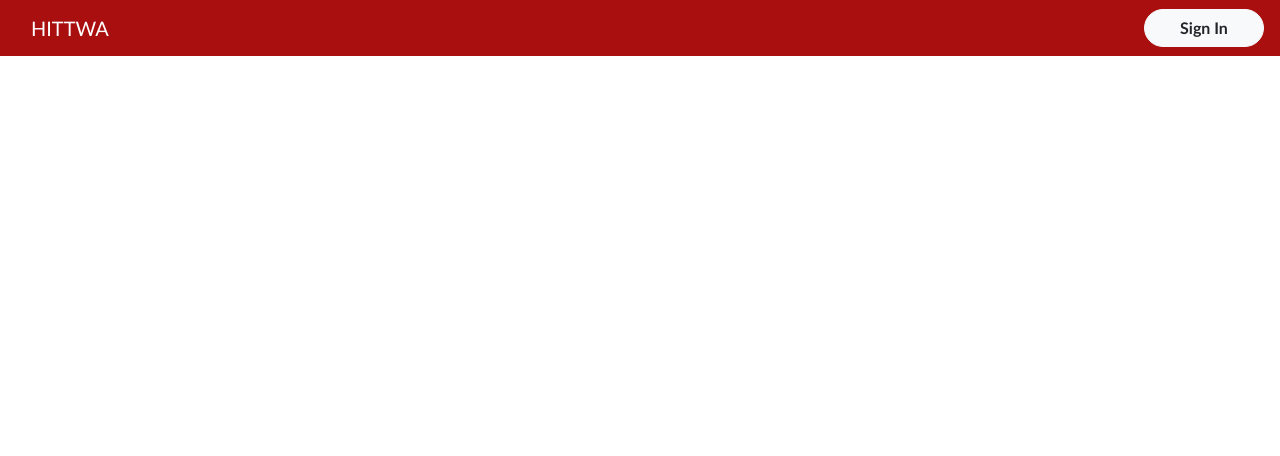
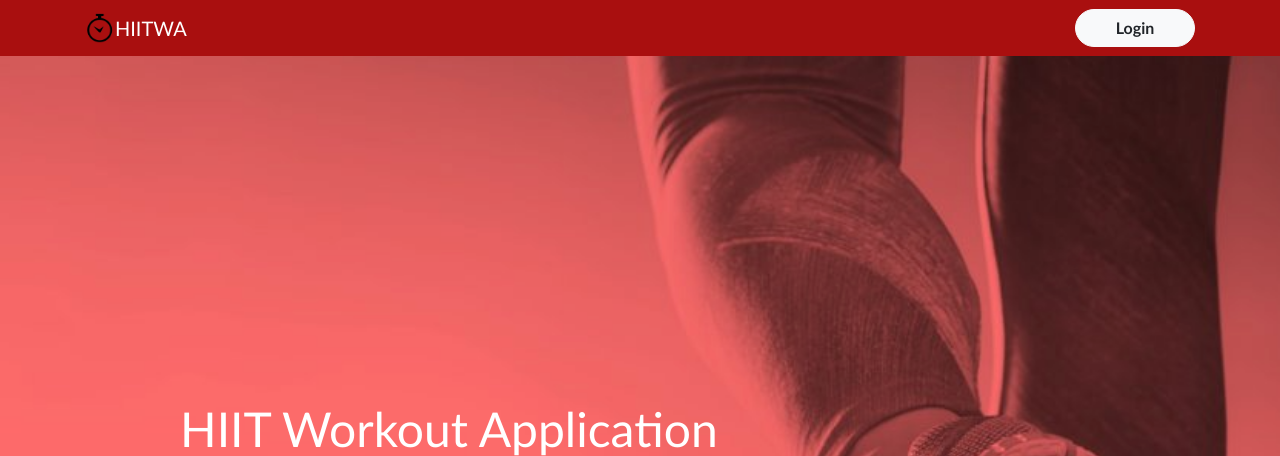
Before and after one commit to RasulovaB/workoutapp, a Flask app: page / in a window 1280 px wide. Shown: the top 456 px of the page. Run offline with Flask 2, Linux system fonts and the light colour scheme; some libraries are stand-ins or nearby versions.

Commit message:
update nav bar

```diff
--- a/templates/home.html
+++ b/templates/home.html
@@ -14,28 +14,21 @@ Home Page
 <!-- Override content -->
 {% block content%}
 <!-- Header -->
-<header class="site-header">
-    <nav class="navbar navbar-expand-md navbar-dark bg-nav-home fixed-top">
-        <div class="container">
-            <a class="navbar-brand mr-4" href="/">HITTWA</a>
-            <button class="navbar-toggler" type="button" data-toggle="collapse" data-target="#navbarToggle"
-                aria-controls="navbarToggle" aria-expanded="false" aria-label="Toggle navigation">
-                <span class="navbar-toggler-icon"></span>
-            </button>
+<head><nav class="navbar navbar-dark bg-nav-home">
+    <div class="container d-flex justify-content-between">
+    <a class="navbar-brand d-flex align-items-center" href="/">
+      <img src="/static/logo.png" width="30" height="30" class="d-inline-block align-top" alt="">
+      HIITWA
+    </a>
 
-        </div>
-        <div class="collapse navbar-collapse justify-content-end" id="navbarToggle">
-            <div class="navbar-nav ">
-                <ul class="nav ">
-                    <li class="nav-item">
-                        <a class="btn btn-light log-btn" href="{{ url_for('login') }}" role="button">Sign In</a>
-                    </li>
-                </ul>
-            </div>
-        </div>
-    </nav>
-</header>
-<main role="main" class="container">
+        <a class="btn btn-light log-btn" href="{{url_for('login')}}">Login</a>
+
+    </div>
+  </nav>
+</head>
+
+<body class="home-bg">
+<main role="main" class="container ">
     <div class="container-fluid main-bgr">
         <div class="content-section home-intro">
             <h3>HIIT Workout Application</h3>
@@ -43,5 +36,6 @@ Home Page
         </div>
     </div>
 </main>
+</body>
 
 {% endblock %}
```
